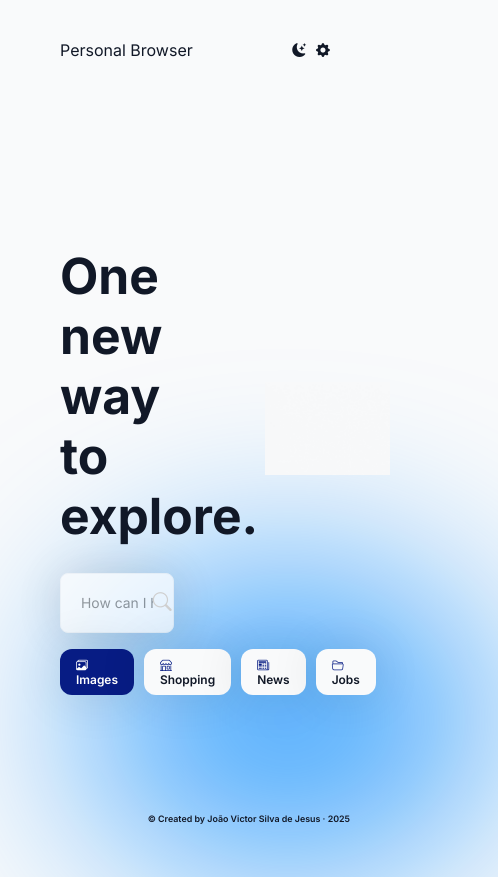
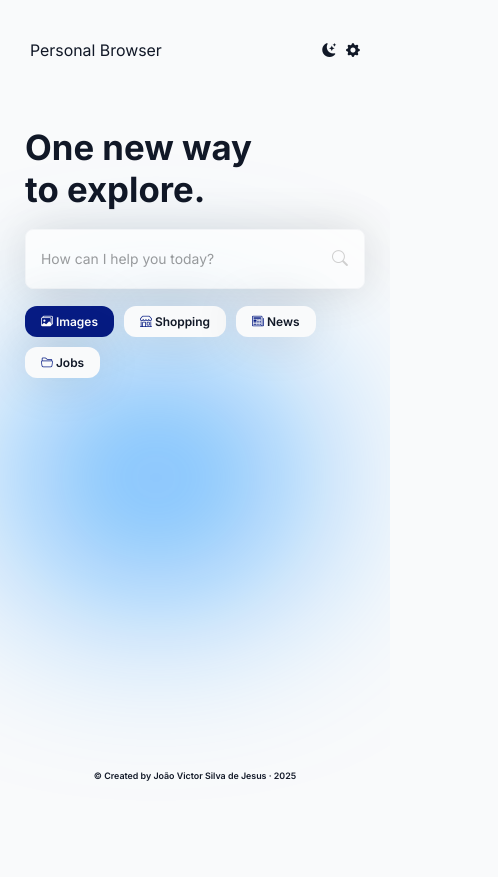
Before and after one commit to joaovsj/Personal-Browser, an Angular app: page / in a window 390 px wide. Shown: the whole page, 498 px wide, since content can reach past the window. After the commit the page ends 844 px from the top, so only its background shows below. Built offline with nearby package versions, Linux system fonts and the light colour scheme.

Commit message:
:sparkles: feat: Home page now is responsive

```diff
--- a/src/SCSS/layout/_footer.scss
+++ b/src/SCSS/layout/_footer.scss
@@ -8,3 +8,12 @@ footer{
     justify-content: end;
     padding: 20px 40px;
 }
+
+@media (max-width: 800px) {
+    footer{
+        position: relative;
+        font-size: calc(10px + 1vmin);
+        padding: 10px 20px;
+        justify-content: center;
+    }
+}
--- a/src/SCSS/layout/_header.scss
+++ b/src/SCSS/layout/_header.scss
@@ -2,3 +2,11 @@ header{
     height: 12vh;
     padding: 40px 60px !important;
 }
+
+@media (max-width: 800px) {
+    header{
+        font-size: calc(12px + 1vmin);
+        padding: 20px 30px !important;
+        align-items: center;
+    }
+}
--- a/src/app/components/search/search.component.scss
+++ b/src/app/components/search/search.component.scss
@@ -62,4 +62,37 @@
         display: flex;
         gap: 10px;
     }
+
+    @media (max-width: 800px) {
+        form{
+            width: 100%;
+        }
+
+        .search{
+            // height: 50px;
+
+            .search__input{
+                // font-size: calc(8px + 1vmin);
+                padding: 15px;
+
+                &:focus + .search__icon{
+                    right: 4%;
+                }
+            }
+
+            .search__icon{
+                right: 5%;
+
+
+                i{
+                    font-size: calc(12px + 1vmin);
+                }
+            }
+        }
+
+        .badges{
+            flex-wrap: wrap;
+        }
+
+    }
 }
--- a/src/app/page/home/home.component.scss
+++ b/src/app/page/home/home.component.scss
@@ -48,4 +48,43 @@
             z-index: -1;
         }
     }
+
+    @media (max-width: 1200px) {
+        .two{
+            opacity: .5;
+        }
+    }
+
+    @media (max-width: 800px) {
+        main{
+            flex-direction: column;
+            align-items: center;
+            background-color:t tomato !important;
+
+
+            .one{
+                margin-top: 0;
+                width: 100%;
+                padding: 25px;
+                height: min-content;
+
+                &__title{
+                    font-size: calc(25px + 2.5vmin);
+                    margin-bottom: 1vh;
+                }
+            }
+
+            .two{
+                display: none;
+            }
+
+            .bubble{
+                width: 300px;
+                height: 225px;
+                left: 40%;
+                top: 40%;
+                transform: translateX(-50%);
+            }
+        }
+    }
 }
```
